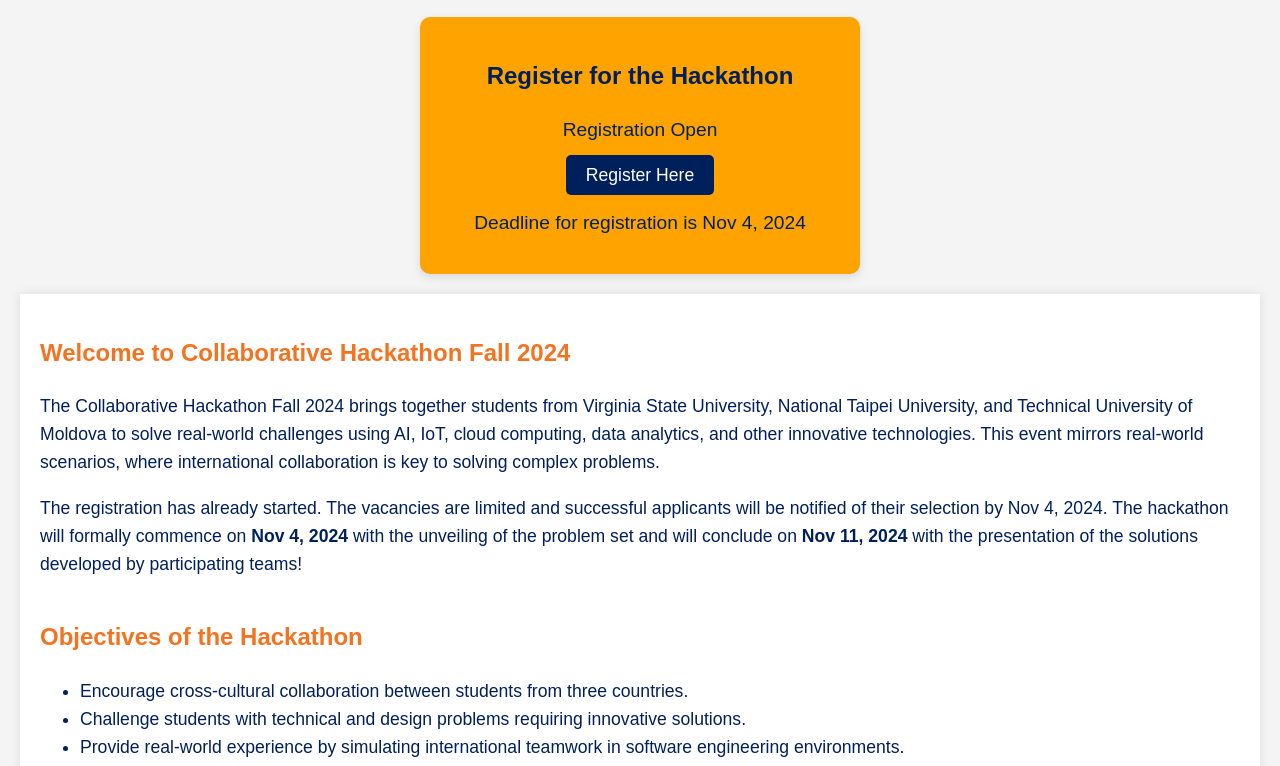
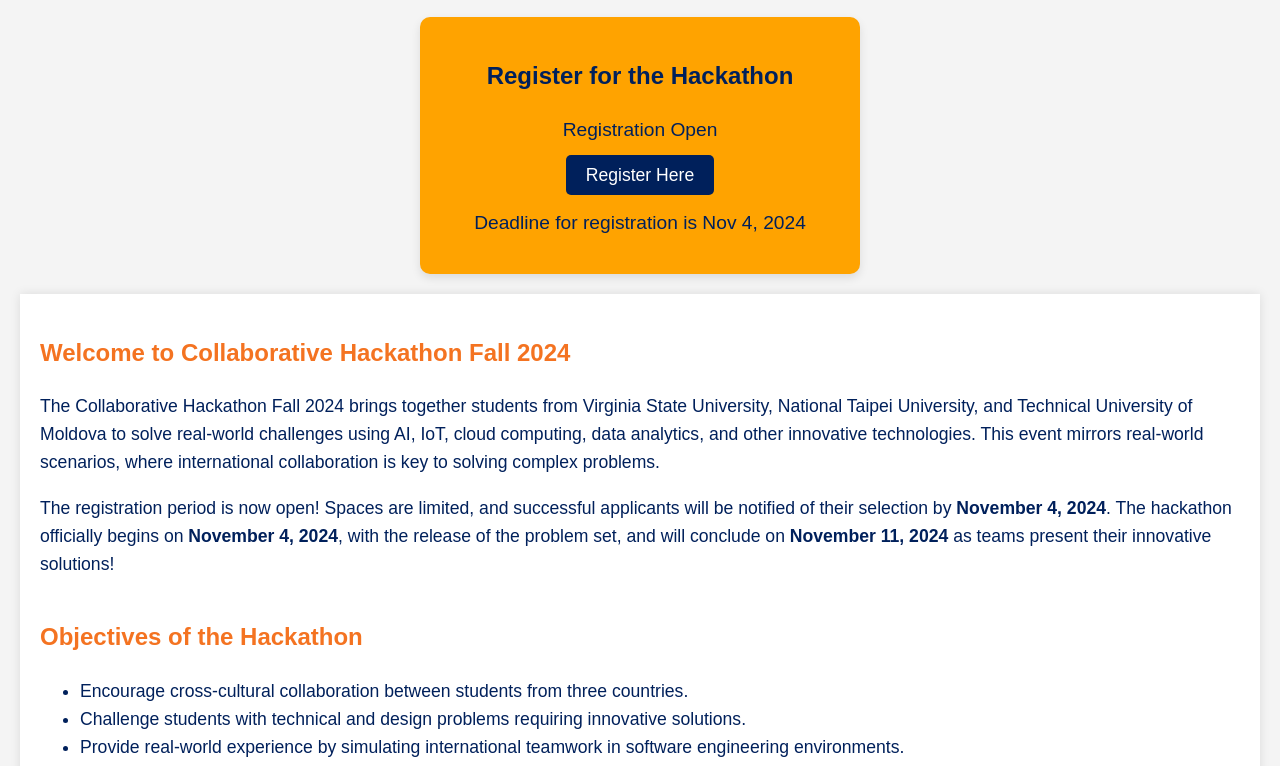
Before and after one commit to vsucyber/hackathonFall2024, a plain HTML site: page index.html in a window 1280 px wide. Shown: the part 322-1088 px from the top of the page. Drawn offline with Linux system fonts and the light colour scheme.

Commit message:
Update index.html

```diff
--- a/index.html
+++ b/index.html
@@ -231,7 +231,7 @@
     <section id="home" class="section">
         <h2>Welcome to Collaborative Hackathon Fall 2024</h2>
         <p>The Collaborative Hackathon Fall 2024 brings together students from Virginia State University, National Taipei University, and Technical University of Moldova to solve real-world challenges using AI, IoT, cloud computing, data analytics, and other innovative technologies. This event mirrors real-world scenarios, where international collaboration is key to solving complex problems.</p>
-        <p>The registration has already started. The vacancies are limited and successful applicants will be notified of their selection by Nov 4, 2024. The hackathon will formally commence on <strong>Nov 4, 2024</strong> with the unveiling of the problem set and will conclude on <strong>Nov 11, 2024</strong> with the presentation of the solutions developed by participating teams!</p>
+<p>The registration period is now open! Spaces are limited, and successful applicants will be notified of their selection by <strong>November 4, 2024</strong>. The hackathon officially begins on <strong>November 4, 2024</strong>, with the release of the problem set, and will conclude on <strong>November 11, 2024</strong> as teams present their innovative solutions!</p>
     </section>
 
     <section id="objectives" class="section">
```
